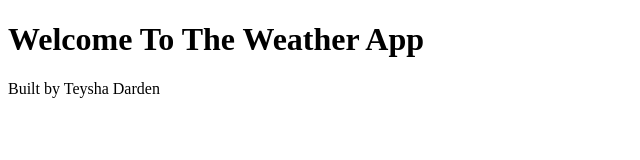
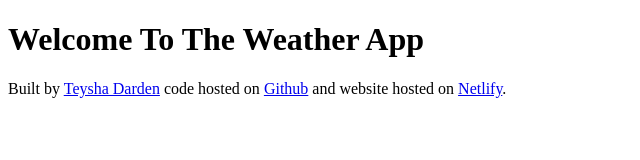
Before and after one commit to SDarden-Dev/Weather-App, a plain HTML site: page index.html in a window 1280 px wide. Shown: the whole page, without its empty margins (0-640 px from the left). Drawn offline with Linux system fonts and the light colour scheme.

Commit message:
Links added to footer.

```diff
--- a/index.html
+++ b/index.html
@@ -7,6 +7,12 @@
   </head>
   <body>
     <h1>Welcome To The Weather App</h1>
-    <footer>Built by Teysha Darden</footer>
+    <footer>
+      Built by <a href="https://github.com/SDarden-Dev">Teysha Darden</a> code
+      hosted on
+      <a href="https://github.com/SDarden-Dev/Weather-App">Github</a> and
+      website hosted on
+      <a href="https://weather-shecdoes-app.netlify.app">Netlify</a>.
+    </footer>
   </body>
 </html>
```
